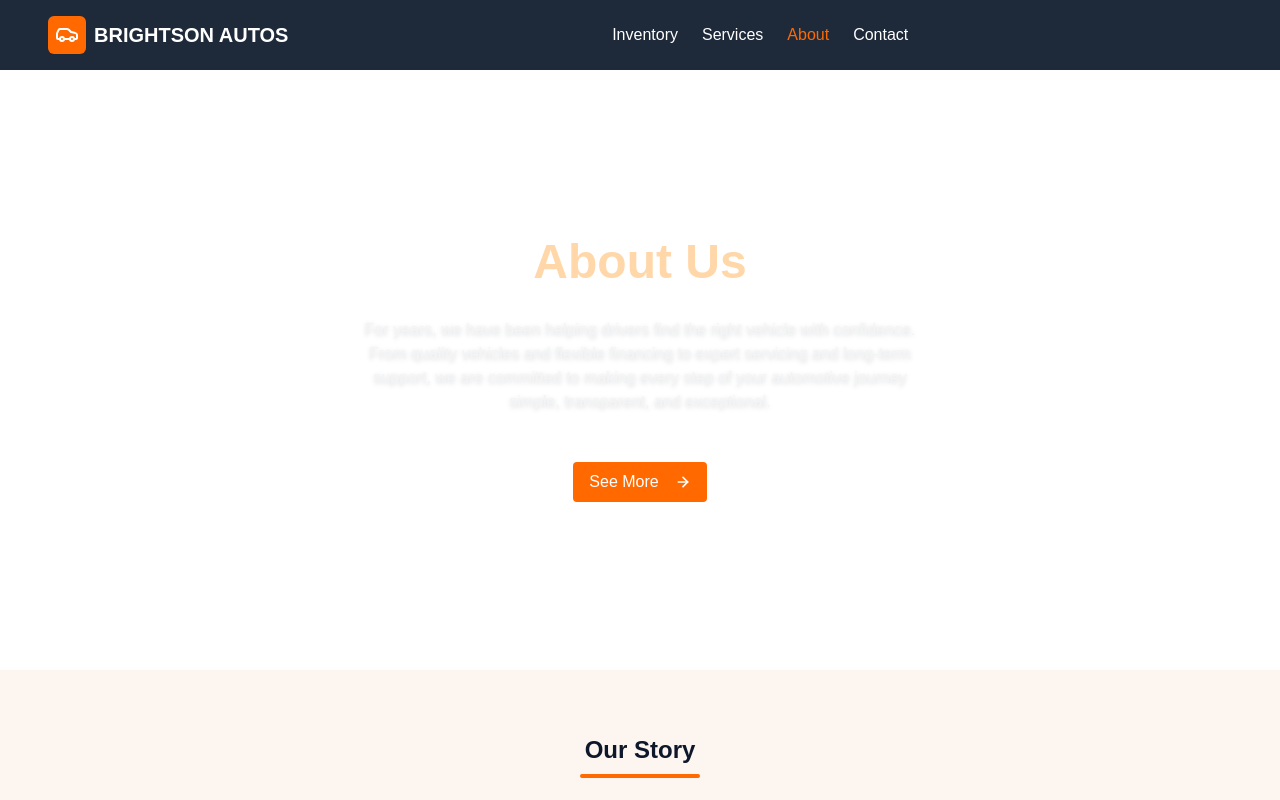
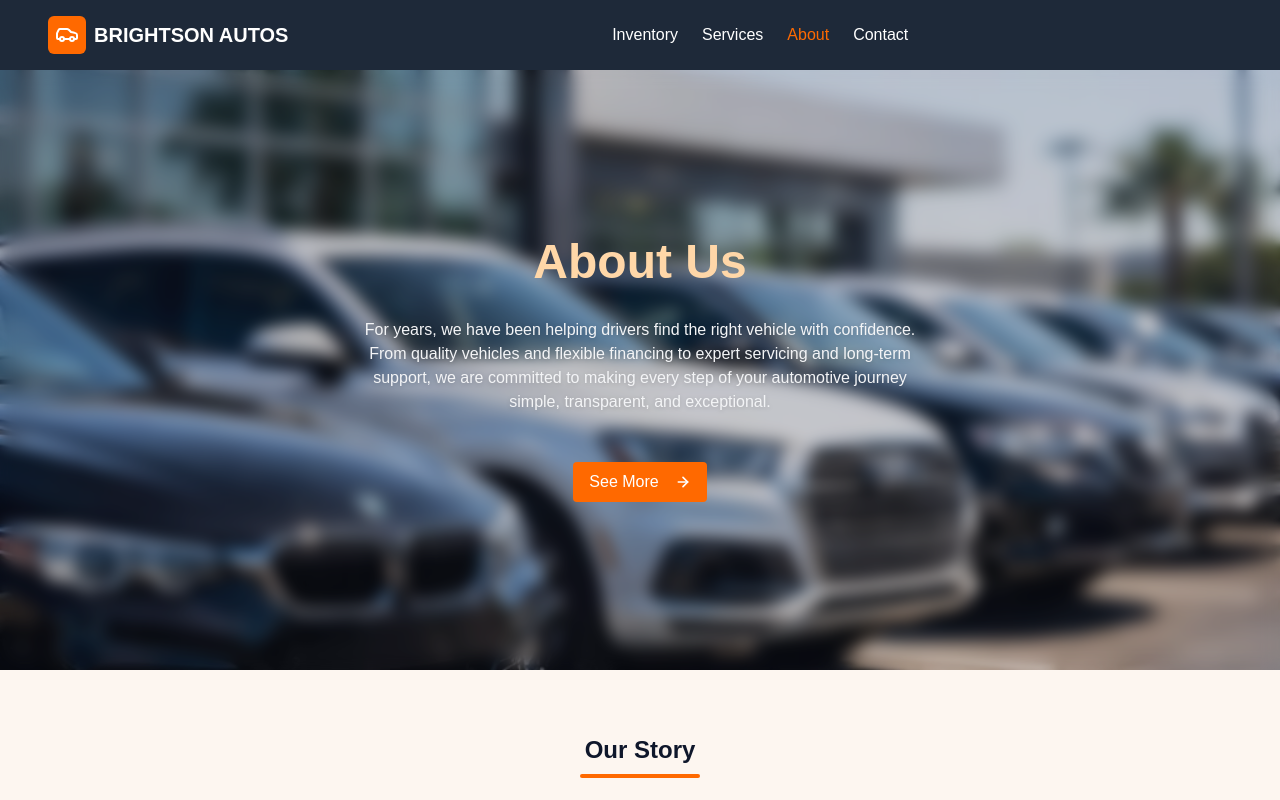
Before and after one commit to kingsley-amoke/bright_autos, a Next.js app: page /about in a window 1280 px wide. Shown: the top 800 px of the page. Built offline with nearby package versions, Linux system fonts and the light colour scheme.

Commit message:
removed bg white

```diff
--- a/app/about/hero.tsx
+++ b/app/about/hero.tsx
@@ -1,62 +1,17 @@
-// "use client";
-
-// import HeroBgImage from "../components/hero_bg_image";
-
-// import PrimaryButton from "../components/primary_button";
-// import { ArrowRight } from "lucide-react";
-// import { useRouter } from "next/navigation";
-// import bgHero from "@/public/assets/images/about.jpg";
-
-// const AboutHero = () => {
-//   const router = useRouter();
-//   return (
-//     <div className="relative mx-auto flex flex-col items-center justify-center py-20 min-h-[600px] w-full overflow-hidden">
-//       <HeroBgImage bgHero={bgHero} />
-//       <div className="relative z-10 text-center flex flex-col gap-4 text-white p-12 w-1/2">
-//         <h2 className="text-5xl font-bold text-orange-200/70">About Us</h2>
-
-//         <div className="my-4 ">
-//           <p className="text-gray-200">
-//             For years, we have been helping drivers find the right vehicle with
-//             confidence. From quality vehicles and flexible financing to expert
-//             servicing and long-term support, we are committed to making every
-//             step of your automotive journey simple, transparent, and
-//             exceptional.
-//           </p>
-//         </div>
-
-//         <div className="flex gap-4 justify-center mt-4">
-//           <PrimaryButton
-//             onClick={() => router.push("/contact")}
-//             className="flex gap-4 justify-center items-center"
-//           >
-//             <p>See More</p>
-//             <ArrowRight className="h-4 w-4" strokeWidth={2.5} />
-//           </PrimaryButton>
-//         </div>
-//       </div>
-//     </div>
-//   );
-// };
-
-// export default AboutHero;
-
 "use client";
 
 import HeroBgImage from "../components/hero_bg_image";
 import PrimaryButton from "../components/primary_button";
 import { ArrowRight } from "lucide-react";
 import { useRouter } from "next/navigation";
-import bgHero from "@/public/assets/images/about.jpg";
 
 const AboutHero = () => {
   const router = useRouter();
+  const bgHero = "/assets/images/about.jpg";
   return (
     <div className="relative mx-auto flex flex-col items-center justify-center py-20 min-h-[600px] w-full overflow-hidden">
-      {/* 1. Background image with your orange tint and backdrop blur */}
       <HeroBgImage bgHero={bgHero} />
 
-      {/* 2. Content overlay container (Adjusted width for mobile responsiveness) */}
       <div className="relative z-10 text-center flex flex-col gap-4 text-white p-6 md:p-12 w-full max-w-2xl">
         <h1 className="text-5xl font-bold text-orange-200">About Us</h1>
 
--- a/app/about/page.tsx
+++ b/app/about/page.tsx
@@ -13,7 +13,7 @@ import { memberCategories } from "../constants/member_categories";
 
 const About = () => {
   return (
-    <div className="bg-white text-black">
+    <div className="text-black">
       <Header />
 
       <AboutHero />
--- a/app/components/hero.tsx
+++ b/app/components/hero.tsx
@@ -4,8 +4,6 @@ import React from "react";
 import PrimaryButton from "./primary_button";
 import SecondaryButton from "./secondary_button";
 import SearchBar from "./search_bar";
-import Image from "next/image";
-
 import bgHero from "@/public/assets/images/hero.png";
 import { useRouter } from "next/navigation";
 import HeroBgImage from "./hero_bg_image";
--- a/app/components/hero_bg_image.tsx
+++ b/app/components/hero_bg_image.tsx
@@ -6,7 +6,6 @@ const HeroBgImage = ({ bgHero }: { bgHero: StaticImageData | string }) => {
       <Image
         src={bgHero}
         alt="Background Image"
-        // placeholder="blur"
         quality={75}
         fill
         sizes="100vw"
--- a/app/services/hero.tsx
+++ b/app/services/hero.tsx
@@ -5,10 +5,10 @@ import PrimaryButton from "../components/primary_button";
 import SecondaryButton from "../components/secondary_button";
 import { ArrowRight, Phone } from "lucide-react";
 import { useRouter } from "next/navigation";
-import bgHero from "@/public/assets/images/services.jpg";
 import HeroBgImage from "../components/hero_bg_image";
 
 const ServicesHero = () => {
+  const bgHero = "/assets/images/services.jpg";
   const router = useRouter();
   return (
     <div className="relative mx-auto flex flex-col items-start justify-center py-20 min-h-[600px] w-full overflow-hidden">
--- a/app/services/page.tsx
+++ b/app/services/page.tsx
@@ -10,7 +10,7 @@ import FAQSection from "./faq_section";
 
 const Services = () => {
   return (
-    <div className="bg-white text-black">
+    <div className=" text-black">
       <Header />
       <main>
         <ServicesHero />
```
